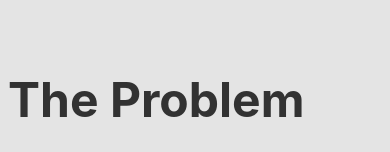
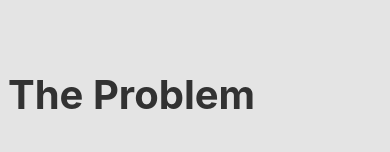
Before and after one commit to ocTrung/spaced-repetition-mgr, a Next.js app: page /login in a window 390 px wide. Shown: the part 792-944 px from the top of the page. Built offline with nearby package versions, Linux system fonts and the light colour scheme.

Commit message:
fixed subhead size for mobile

```diff
--- a/styles/Login.module.scss
+++ b/styles/Login.module.scss
@@ -145,4 +145,8 @@
     font-size: 3.5em;
     margin-bottom: 0rem;
   }
+
+  .sectionHeading {
+    font-size: 2.5rem;
+  }
 }
```
